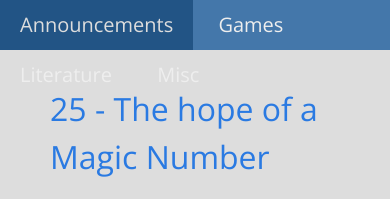
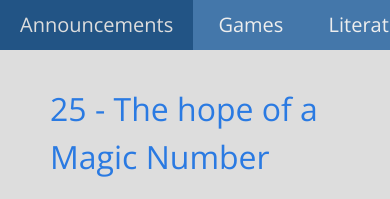
Before and after one commit to Nelspike/Nelspike.github.io, a Jekyll site: the page built from index.html, in a window 390 px wide. Shown: the top 199 px of the page. Built offline with Jekyll 4.4.1, drawn with Linux system fonts in a browser that asks for light colours; nearby versions of some CDN libraries.

Commit message:
Navbar mobile quick fix.

```diff
--- a/_sass/_default_layout.scss
+++ b/_sass/_default_layout.scss
@@ -68,6 +68,10 @@
    */
   @include media-query($high-resolution-device) {
     width: 100%;
+    white-space: nowrap;
+    overflow-x: auto;
+    -webkit-overflow-scrolling: touch;
+    -ms-overflow-style: -ms-autohiding-scrollbar;
   }
 }
 
```
